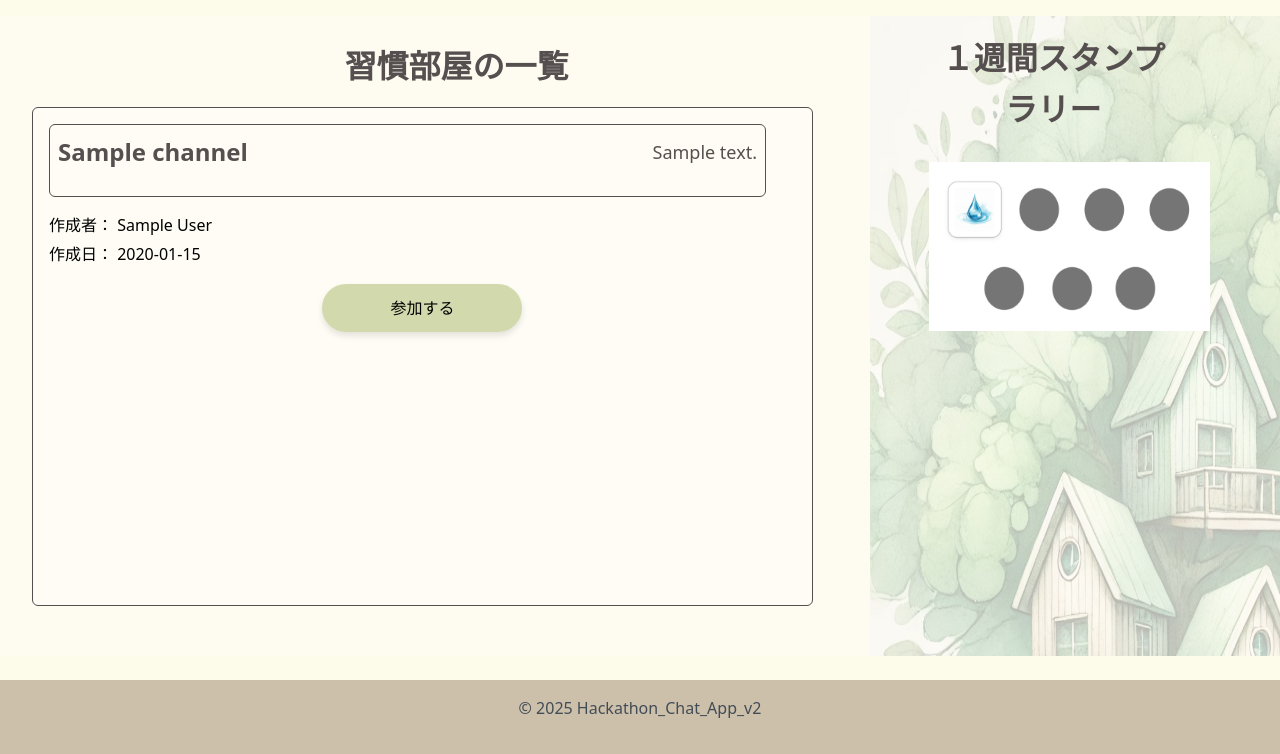
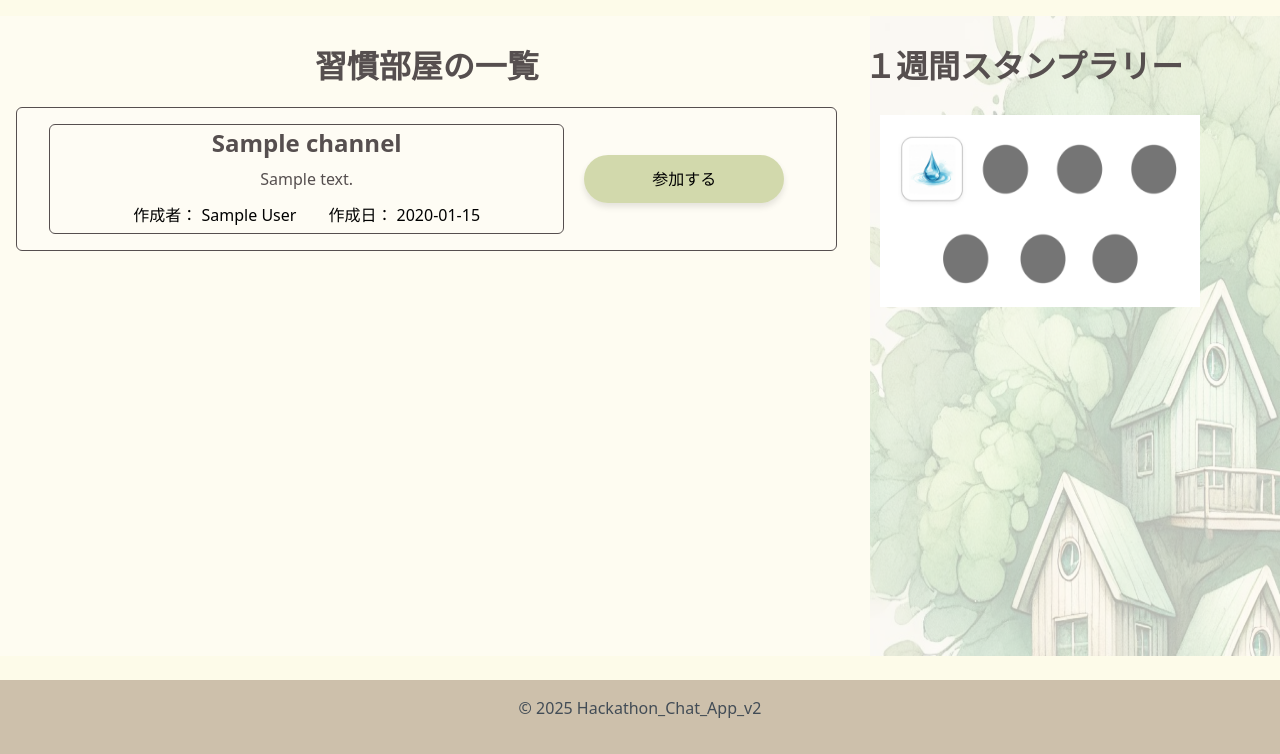
Before and after one commit to tama2407/hackathon_chat_app_v2, a Flask app: page /channels/ in a window 1280 px wide. Shown: the part 112-866 px from the top of the page. Run offline with Flask 3, Linux system fonts and the light colour scheme; a user stored in the database is signed in; tables that the repository leaves empty hold one stand-in row (values such as "Sample post").

Commit message:
部屋一覧のデザイン修正

```diff
--- a/static/css/pages/channels.css
+++ b/static/css/pages/channels.css
@@ -24,14 +24,14 @@
 }
 
 .stamp-container {
-  width: 28vw;
+  width: 32vw;
   height: auto;
   display: block;
   justify-content: center;
 }
 
 .stamp-title {
-  margin: var(--spacing-md) var(--spacing-md);
+  margin: var(--spacing-lg) var(--spacing-sm);
   text-align: center;
 }
 
@@ -47,9 +47,9 @@
 }
 
 .channels-container {
-  width: 92%;
+  width: 84%;
   height: auto;
-  margin: var(--spacing-sm) var(--spacing-md);
+  margin: var(--spacing-sm) 0;
 }
 
 .channels-title {
@@ -58,53 +58,70 @@
 }
 
 .channels-list {
-  width: 92%;
-  height: 80%;
+  width: 100%;
+  max-height: 90%;
   display: flex;
   flex-direction: column;
-  padding: var(--spacing-md);
-  gap: var(--spacing-md);
+  padding: var(--spacing-sm);
+  gap: var(--spacing-sm);
   background-color: rgba(255, 253, 246, 0.7);
   border-style: solid;
   border-width: 1.6px;
   border-radius: var(--border-radius-md);
+  overflow-x: auto;
   overflow-y: scroll;
   scrollbar-width: thin;
+  align-items: center;
 }
 
 .channels-card {
   width: 96%;
-  min-height: 4.5rem;
   display: flex;
   padding: var(--spacing-sm) var(--spacing-sm);
+  gap: var(--font-size-sm);
+}
+
+
+.channels-card-list {
+  width: 100%;
+  min-height: 32px;
+  display: flex;
+  flex-direction: column;
+  align-items: center;
   justify-content: space-between;
+  line-height: 20px;
+  padding: var(--spacing-sm) var(--spacing-sm);
   background-color: rgba(255, 253, 246, 0.7);
   border-style: solid;
-  border-width: 1.2px;
+  border-width: 1px;
   border-radius: var(--border-radius-md);
-  align-items: center;
-  gap: var(--spacing-lg);
+  overflow-y: auto;
+  padding: var(--spacing-sm) var(--spacing-sm);
+  gap: var(--font-size-sm);
 }
 
-.card-content p {
-  margin: 0;
-  font-size: var(--font-size-md);
-  color: var(--color-text);
+.channels-card h2 {
+  text-align: center;
+  height: 20px;
+}
+
+.channels-card p {
+  text-align: center;
+  gap: var(--font-size-sm);
 }
 
 .metadata {
   display: flex;
-  flex-direction: column;
-  gap: var(--spacing-xs);
+  gap: var(--spacing-xl);
   font-size: var(--font-size-sm);
   color: var(--color-black);
 }
 
 .metadata span {
   display: block;
+  gap: var(--spacing-sm);
 }
 
-.channels-container p {
-  text-align: center;
-  font-size: var(--font-size-lg);
+.channel-btn {
+  margin: auto 20px;
 }
--- a/templates/channels/index.html
+++ b/templates/channels/index.html
@@ -28,15 +28,18 @@
           {% if channels %}
           {% for channel in channels %}
           <div class="channels-card">
+            <div class="channels-card-list">
               <h2>{{ channel.name }}</h2>
               <p>{{ channel.description }}</p>
-          </div>
               <div class="metadata">
                 <span>作成者： {{ channel.user.name }}</span>
                 <span>作成日： {{ channel.created_at.strftime('%Y-%m-%d') }}</span>
               </div>
+            </div>
+            <div class="channel-btn">
               <a href="{{ url_for('channels.view', channel_id=channel.id) }}" class="btn-primary">参加する</a>
-
+            </div>
+          </div>
           {% endfor %}
           {% else %}
           <p class="no-channels">部屋がないので、新しい部屋を作成してください</p>
```
Lines whose indentation alone changed are shown as unchanged.
